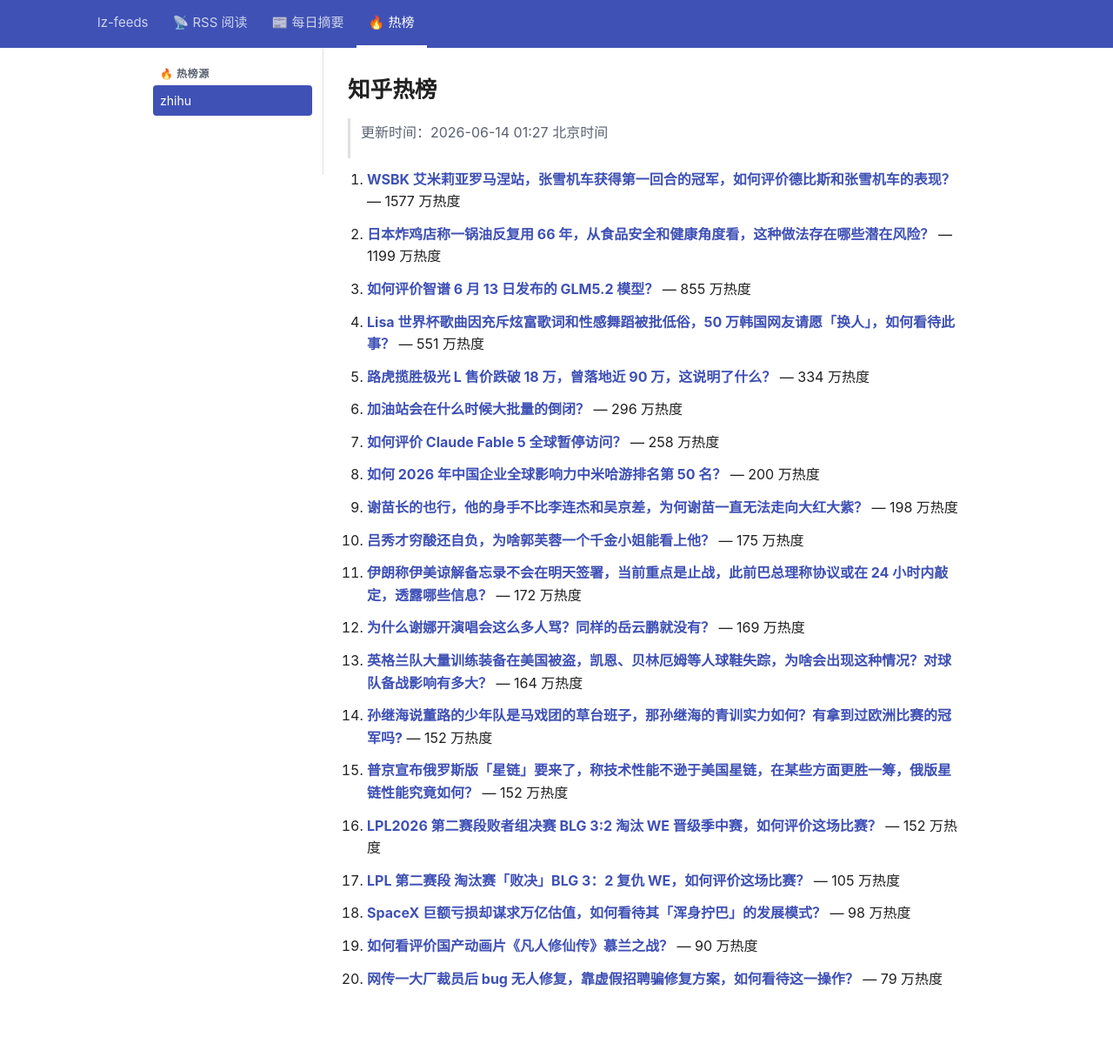
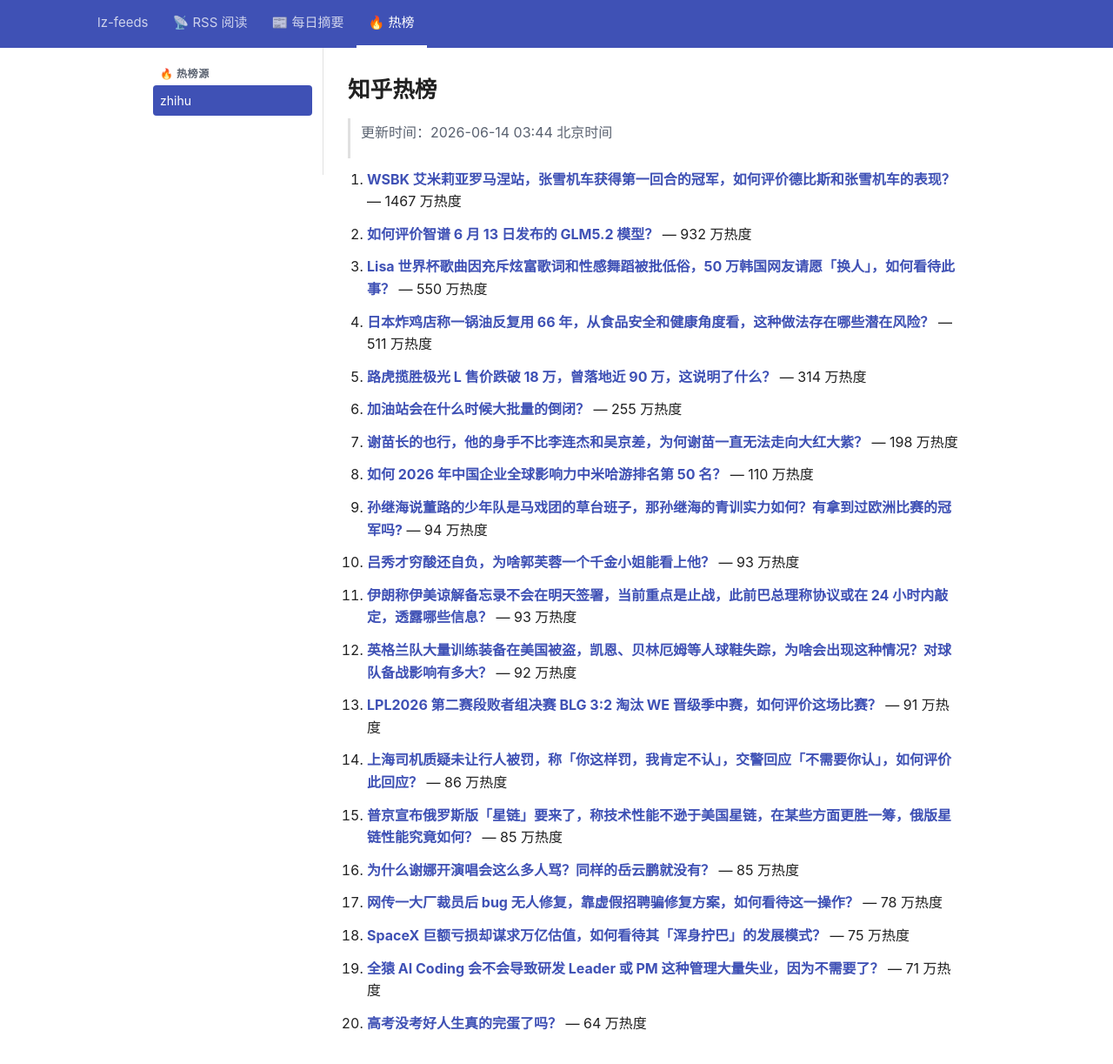
Before and after one commit to lizhang0101/lz-feeds, a Jekyll site: the page built from _hotlist/zhihu.md, in a window 1280 px wide and 1253 px high. Shown: the top 1223 px of the window at 87% size. Built offline with Jekyll 4.4.1, drawn with Linux system fonts in a browser that asks for light colours.

Commit message:
hotlist: 2026-06-13T19:44Z

```diff
--- a/_hotlist/zhihu.md
+++ b/_hotlist/zhihu.md
@@ -1,48 +1,48 @@
 ---
-updated: 2026-06-14 01:27 北京时间
+updated: 2026-06-14 03:44 北京时间
 count: 20
 ---
 
 # 知乎热榜
 
-> 更新时间：2026-06-14 01:27 北京时间
+> 更新时间：2026-06-14 03:44 北京时间
 
-1. **[WSBK 艾米莉亚罗马涅站，张雪机车获得第一回合的冠军，如何评价德比斯和张雪机车的表现？](https://www.zhihu.com/question/2049229235466810282)** — 1577 万热度
+1. **[WSBK 艾米莉亚罗马涅站，张雪机车获得第一回合的冠军，如何评价德比斯和张雪机车的表现？](https://www.zhihu.com/question/2049229235466810282)** — 1467 万热度
 
-2. **[日本炸鸡店称一锅油反复用 66 年，从食品安全和健康角度看，这种做法存在哪些潜在风险？](https://www.zhihu.com/question/2048692040377033581)** — 1199 万热度
+2. **[如何评价智谱 6 月 13 日发布的 GLM5.2 模型？](https://www.zhihu.com/question/2049161661567723164)** — 932 万热度
 
-3. **[如何评价智谱 6 月 13 日发布的 GLM5.2 模型？](https://www.zhihu.com/question/2049161661567723164)** — 855 万热度
+3. **[Lisa 世界杯歌曲因充斥炫富歌词和性感舞蹈被批低俗，50 万韩国网友请愿「换人」，如何看待此事？](https://www.zhihu.com/question/2043273255205832365)** — 550 万热度
 
-4. **[Lisa 世界杯歌曲因充斥炫富歌词和性感舞蹈被批低俗，50 万韩国网友请愿「换人」，如何看待此事？](https://www.zhihu.com/question/2043273255205832365)** — 551 万热度
+4. **[日本炸鸡店称一锅油反复用 66 年，从食品安全和健康角度看，这种做法存在哪些潜在风险？](https://www.zhihu.com/question/2048692040377033581)** — 511 万热度
 
-5. **[路虎揽胜极光 L 售价跌破 18 万，曾落地近 90 万，这说明了什么？](https://www.zhihu.com/question/2048499018230149377)** — 334 万热度
+5. **[路虎揽胜极光 L 售价跌破 18 万，曾落地近 90 万，这说明了什么？](https://www.zhihu.com/question/2048499018230149377)** — 314 万热度
 
-6. **[加油站会在什么时候大批量的倒闭？](https://www.zhihu.com/question/2030910414037458949)** — 296 万热度
+6. **[加油站会在什么时候大批量的倒闭？](https://www.zhihu.com/question/2030910414037458949)** — 255 万热度
 
-7. **[如何评价 Claude Fable 5 全球暂停访问？](https://www.zhihu.com/question/2049072203191342205)** — 258 万热度
+7. **[谢苗长的也行，他的身手不比李连杰和吴京差，为何谢苗一直无法走向大红大紫？](https://www.zhihu.com/question/2048504030540968117)** — 198 万热度
 
-8. **[如何 2026 年中国企业全球影响力中米哈游排名第 50 名？](https://www.zhihu.com/question/2049185744908989704)** — 200 万热度
+8. **[如何 2026 年中国企业全球影响力中米哈游排名第 50 名？](https://www.zhihu.com/question/2049185744908989704)** — 110 万热度
 
-9. **[谢苗长的也行，他的身手不比李连杰和吴京差，为何谢苗一直无法走向大红大紫？](https://www.zhihu.com/question/2048504030540968117)** — 198 万热度
+9. **[孙继海说董路的少年队是马戏团的草台班子，那孙继海的青训实力如何？有拿到过欧洲比赛的冠军吗?](https://www.zhihu.com/question/2047660939407893403)** — 94 万热度
 
-10. **[吕秀才穷酸还自负，为啥郭芙蓉一个千金小姐能看上他？](https://www.zhihu.com/question/2047372994247496254)** — 175 万热度
+10. **[吕秀才穷酸还自负，为啥郭芙蓉一个千金小姐能看上他？](https://www.zhihu.com/question/2047372994247496254)** — 93 万热度
 
-11. **[伊朗称伊美谅解备忘录不会在明天签署，当前重点是止战，此前巴总理称协议或在 24 小时内敲定，透露哪些信息？](https://www.zhihu.com/question/2049209357032764040)** — 172 万热度
+11. **[伊朗称伊美谅解备忘录不会在明天签署，当前重点是止战，此前巴总理称协议或在 24 小时内敲定，透露哪些信息？](https://www.zhihu.com/question/2049209357032764040)** — 93 万热度
 
-12. **[为什么谢娜开演唱会这么多人骂？同样的岳云鹏就没有？](https://www.zhihu.com/question/2047118369313273085)** — 169 万热度
+12. **[英格兰队大量训练装备在美国被盗，凯恩、贝林厄姆等人球鞋失踪，为啥会出现这种情况？对球队备战影响有多大？](https://www.zhihu.com/question/2049101471308669244)** — 92 万热度
 
-13. **[英格兰队大量训练装备在美国被盗，凯恩、贝林厄姆等人球鞋失踪，为啥会出现这种情况？对球队备战影响有多大？](https://www.zhihu.com/question/2049101471308669244)** — 164 万热度
+13. **[LPL2026 第二赛段败者组决赛 BLG 3:2 淘汰 WE 晋级季中赛，如何评价这场比赛？](https://www.zhihu.com/question/2049144967126316380)** — 91 万热度
 
-14. **[孙继海说董路的少年队是马戏团的草台班子，那孙继海的青训实力如何？有拿到过欧洲比赛的冠军吗?](https://www.zhihu.com/question/2047660939407893403)** — 152 万热度
+14. **[上海司机质疑未让行人被罚，称「你这样罚，我肯定不认」，交警回应「不需要你认」，如何评价此回应？](https://www.zhihu.com/question/2048080241726321005)** — 86 万热度
 
-15. **[普京宣布俄罗斯版「星链」要来了，称技术性能不逊于美国星链，在某些方面更胜一筹，俄版星链性能究竟如何？](https://www.zhihu.com/question/2049121142619599290)** — 152 万热度
+15. **[普京宣布俄罗斯版「星链」要来了，称技术性能不逊于美国星链，在某些方面更胜一筹，俄版星链性能究竟如何？](https://www.zhihu.com/question/2049121142619599290)** — 85 万热度
 
-16. **[LPL2026 第二赛段败者组决赛 BLG 3:2 淘汰 WE 晋级季中赛，如何评价这场比赛？](https://www.zhihu.com/question/2049144967126316380)** — 152 万热度
+16. **[为什么谢娜开演唱会这么多人骂？同样的岳云鹏就没有？](https://www.zhihu.com/question/2047118369313273085)** — 85 万热度
 
-17. **[LPL 第二赛段 淘汰赛「败决」BLG 3：2 复仇 WE，如何评价这场比赛？](https://www.zhihu.com/question/2049082694424850855)** — 105 万热度
+17. **[网传一大厂裁员后 bug 无人修复，靠虚假招聘骗修复方案，如何看待这一操作？](https://www.zhihu.com/question/2047628590754133157)** — 78 万热度
 
-18. **[SpaceX 巨额亏损却谋求万亿估值，如何看待其「浑身拧巴」的发展模式？](https://www.zhihu.com/question/2045782374403788909)** — 98 万热度
+18. **[SpaceX 巨额亏损却谋求万亿估值，如何看待其「浑身拧巴」的发展模式？](https://www.zhihu.com/question/2045782374403788909)** — 75 万热度
 
-19. **[如何看评价国产动画片《凡人修仙传》慕兰之战？](https://www.zhihu.com/question/2049089251732624844)** — 90 万热度
+19. **[全猿 AI Coding 会不会导致研发 Leader 或 PM 这种管理大量失业，因为不需要了？](https://www.zhihu.com/question/1997586495188521827)** — 71 万热度
 
-20. **[网传一大厂裁员后 bug 无人修复，靠虚假招聘骗修复方案，如何看待这一操作？](https://www.zhihu.com/question/2047628590754133157)** — 79 万热度
+20. **[高考没考好人生真的完蛋了吗？](https://www.zhihu.com/question/2049194686888333700)** — 64 万热度
```
